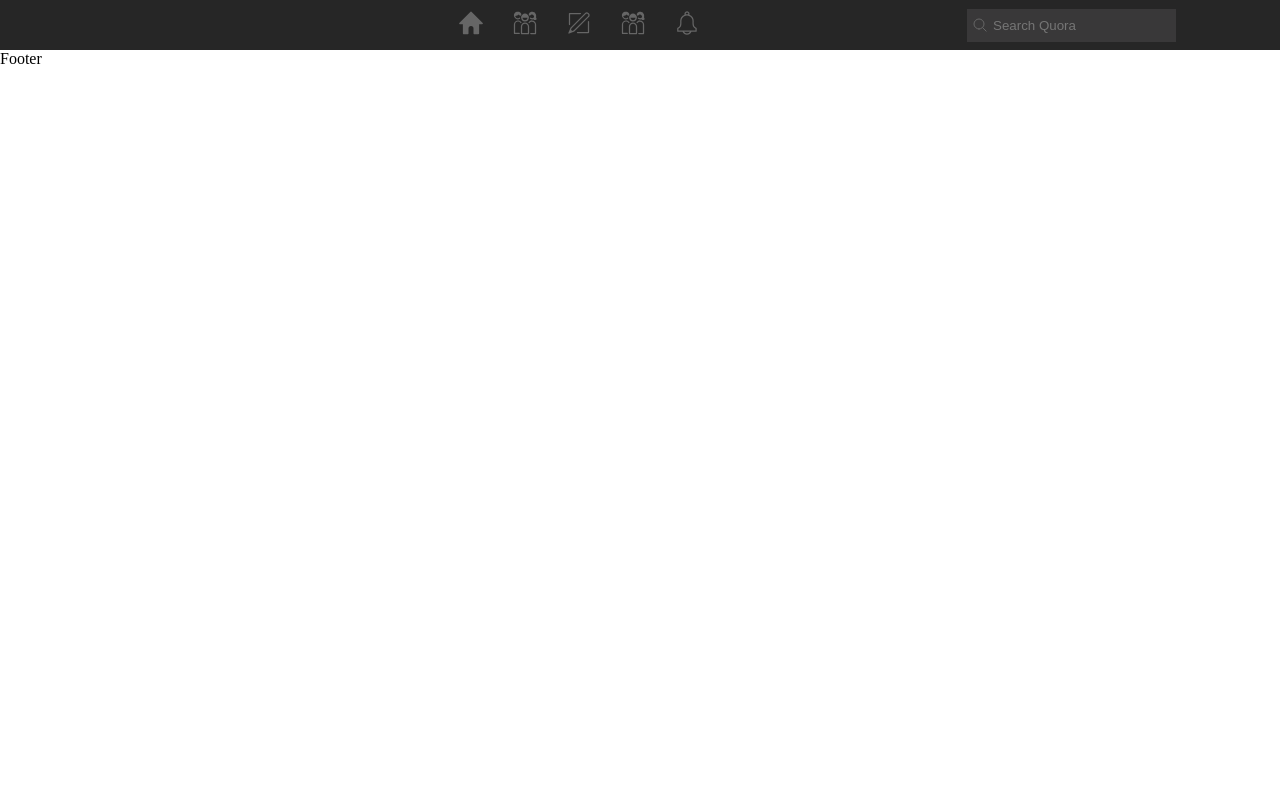
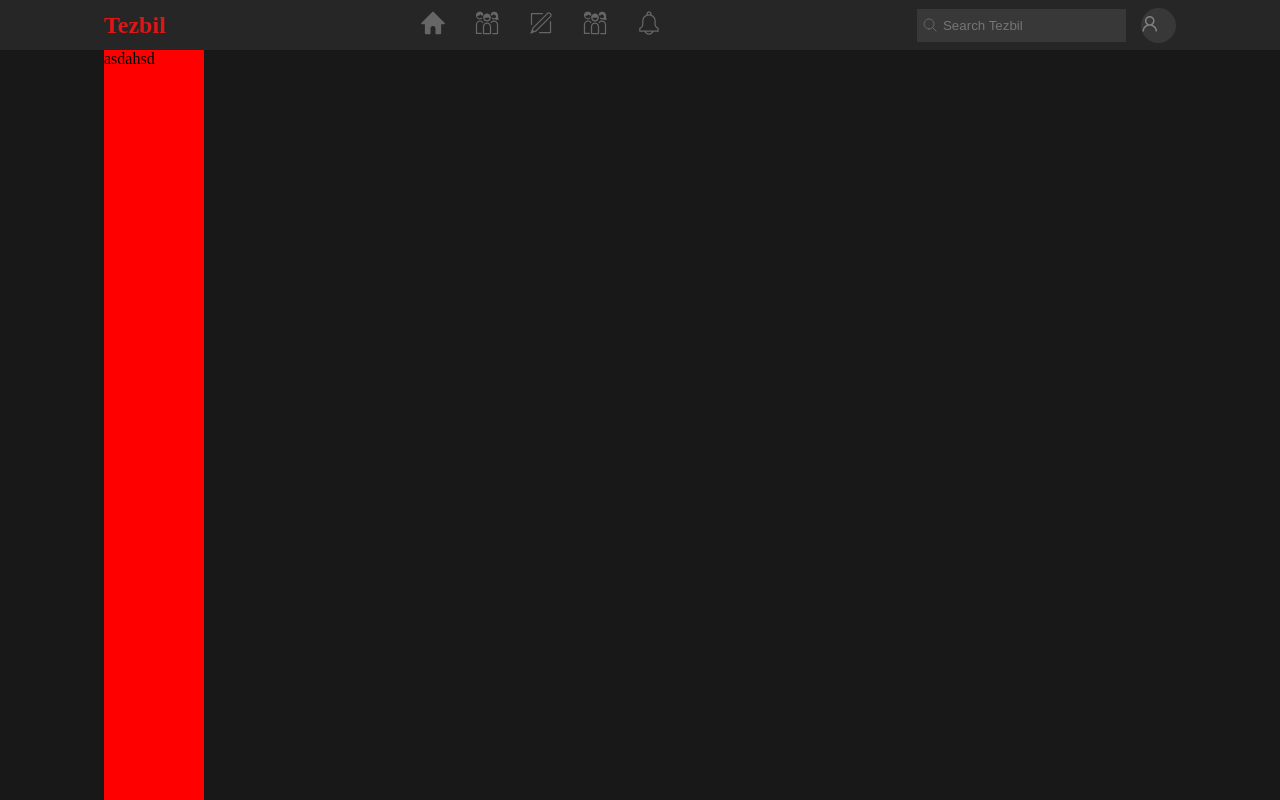
Before and after one commit to Hamlet-Haciyev/Tezbil, a Next.js app: page / in a window 1280 px wide. Shown: the top 800 px of the page. Built offline with nearby package versions, Linux system fonts and the light colour scheme.

Commit message:
create page layout

```diff
--- /dev/null
+++ b/components/Button/index.tsx
@@ -0,0 +1,7 @@
+import React from "react";
+
+const Button = () => {
+  return <div>Button</div>;
+};
+
+export default Button;
--- /dev/null
+++ b/components/index.tsx
@@ -0,0 +1,6 @@
+import Button from "./Button";
+import FormItem from "./FormItem";
+import NavbarItem from "./NavbarItem";
+import Input from "./Input";
+
+export { Button, FormItem, NavbarItem, Input };
--- a/containers/Header/HeaderStyled.tsx
+++ b/containers/Header/HeaderStyled.tsx
@@ -13,11 +13,26 @@ export const NavbarWrapper = styled.nav<{}>`
 `;
 export const Logo = styled.h1<{}>`
   display: flex;
+  color: #de1616;
   margin: 0;
 `;
 export const LeftSide = styled.div``;
 export const MiddleSide = styled.div``;
-export const RightSide = styled.div``;
+export const RightSide = styled.div`
+  display: flex;
+  align-items: center;
+`;
+export const ProfileIconContainer = styled.div`
+  width: 35px;
+  height: 35px;
+  border-radius: 50%;
+  background-color: #393839;
+  margin-left: 15px;
+  & span {
+    width: 100%;
+    color: grey;
+  }
+`;
 export const ListGroup = styled.ul`
   display: flex;
   list-style-type: none;
--- a/containers/Header/index.tsx
+++ b/containers/Header/index.tsx
@@ -1,26 +1,25 @@
 import Link from "next/link";
-import { HeaderContainer, NavbarWrapper } from "./HeaderStyled";
 import {
+  HeaderContainer,
+  NavbarWrapper,
   Logo,
   LeftSide,
   MiddleSide,
   RightSide,
   ListGroup,
+  ProfileIconContainer,
 } from "./HeaderStyled";
-import NavbarItem from "../../components/NavbarItem";
 import Icon from "../../helpers/icons";
-import FormItem from "../../components/FormItem";
-import Input from "../../components/Input";
+import { FormItem, NavbarItem, Input } from "../../components";
 import { Form } from "antd";
-
+import { Avatar } from "antd";
+import { UserOutlined } from "@ant-design/icons";
 const Header = () => {
   return (
     <HeaderContainer>
       <NavbarWrapper>
         <LeftSide>
-          <Logo>
-            <Icon name="Logo" height="50" width="87" />
-          </Logo>
+          <Logo>Tezbil</Logo>
         </LeftSide>
         <MiddleSide>
           <ListGroup>
@@ -67,10 +66,14 @@ const Header = () => {
             >
               <Input
                 prefix={<Icon name="Search" height="16" width="16" />}
-                placeholder="Search Quora"
+                placeholder="Search Tezbil"
               />
             </FormItem>
+            {/* <Profil></Profil> */}
           </Form>
+          <ProfileIconContainer>
+            <Avatar size={35} icon={<UserOutlined />} />
+          </ProfileIconContainer>
         </RightSide>
       </NavbarWrapper>
     </HeaderContainer>
--- /dev/null
+++ b/containers/InterestSide/InterestSide.tsx
@@ -0,0 +1,7 @@
+import styled from "styled-components";
+
+export const InterestSideContainer = styled.aside`
+  width: 100px;
+  background-color: red;
+  height: 100vh;
+`;
--- /dev/null
+++ b/containers/InterestSide/index.tsx
@@ -0,0 +1,7 @@
+import { InterestSideContainer } from "./InterestSide";
+
+const InterestSide = ({ children }: any) => {
+  return <InterestSideContainer>asdahsd</InterestSideContainer>;
+};
+
+export default InterestSide;
--- /dev/null
+++ b/containers/Main/MainStyled.tsx
@@ -0,0 +1,12 @@
+import styled from "styled-components";
+
+export const MainWrapper = styled.main`
+  height: 900px;
+  width: 100%;
+  background-color: #181818;
+`;
+export const MainContainer = styled.div`
+  display: flex;
+  max-width: 1072px;
+  margin: 0 auto;
+`;
--- /dev/null
+++ b/containers/Main/index.tsx
@@ -0,0 +1,10 @@
+import { MainContainer, MainWrapper } from "./MainStyled";
+const Main = ({ children }: any) => {
+  return (
+    <MainWrapper>
+      <MainContainer>{children}</MainContainer>
+    </MainWrapper>
+  );
+};
+
+export default Main;
--- a/helpers/icons/index.tsx
+++ b/helpers/icons/index.tsx
@@ -90,15 +90,14 @@ const SearchIcon = ({ height = "24", width = "24" }: IIcon) => {
         d="M10.5 18a7.5 7.5 0 1 1 0-15 7.5 7.5 0 0 1 0 15Zm10.45 2.95L16 16l4.95 4.95Z"
         className="icon_svg-stroke"
         stroke="#666"
-        stroke-width="1.5"
+        strokeWidth="1.5"
         fill="none"
-        stroke-linecap="round"
-        stroke-linejoin="round"
+        strokeLinecap="round"
+        strokeLinejoin="round"
       ></path>
     </svg>
   );
 };
-
 const Icons: any = {
   Logo: LogoIcon,
   Home: HomeIcon,
--- a/package.json
+++ b/package.json
@@ -9,6 +9,7 @@
     "lint": "next lint"
   },
   "dependencies": {
+    "@ant-design/icons": "^4.7.0",
     "@types/antd": "^1.0.0",
     "@types/styled-components": "^5.1.25",
     "babel-plugin-styled-components": "^2.0.7",
--- a/pages/index.tsx
+++ b/pages/index.tsx
@@ -2,10 +2,15 @@ import type { NextPage } from "next";
 import styles from "../styles/Home.module.css";
 import Header from "../containers/Header";
 import Footer from "../containers/Footer";
+import Main from "../containers/Main";
+import InterestSide from "../containers/InterestSide";
 const Home: NextPage = () => {
   return (
     <div className={styles.container}>
       <Header />
+      <Main>
+        <InterestSide></InterestSide>
+      </Main>
       <Footer />
     </div>
   );
--- a/styles/globals.css
+++ b/styles/globals.css
@@ -7,3 +7,12 @@ a {
   padding: 0;
   margin: 0;
 }
+*::-webkit-scrollbar {
+  width: 10px;
+}
+*::-webkit-scrollbar-thumb {
+  background-color: #686868;
+}
+*::-webkit-scrollbar-track {
+  background-color: #393939;
+}
```
Also changed, not shown: 1 other file (tests, documents, lock files or other folders).
